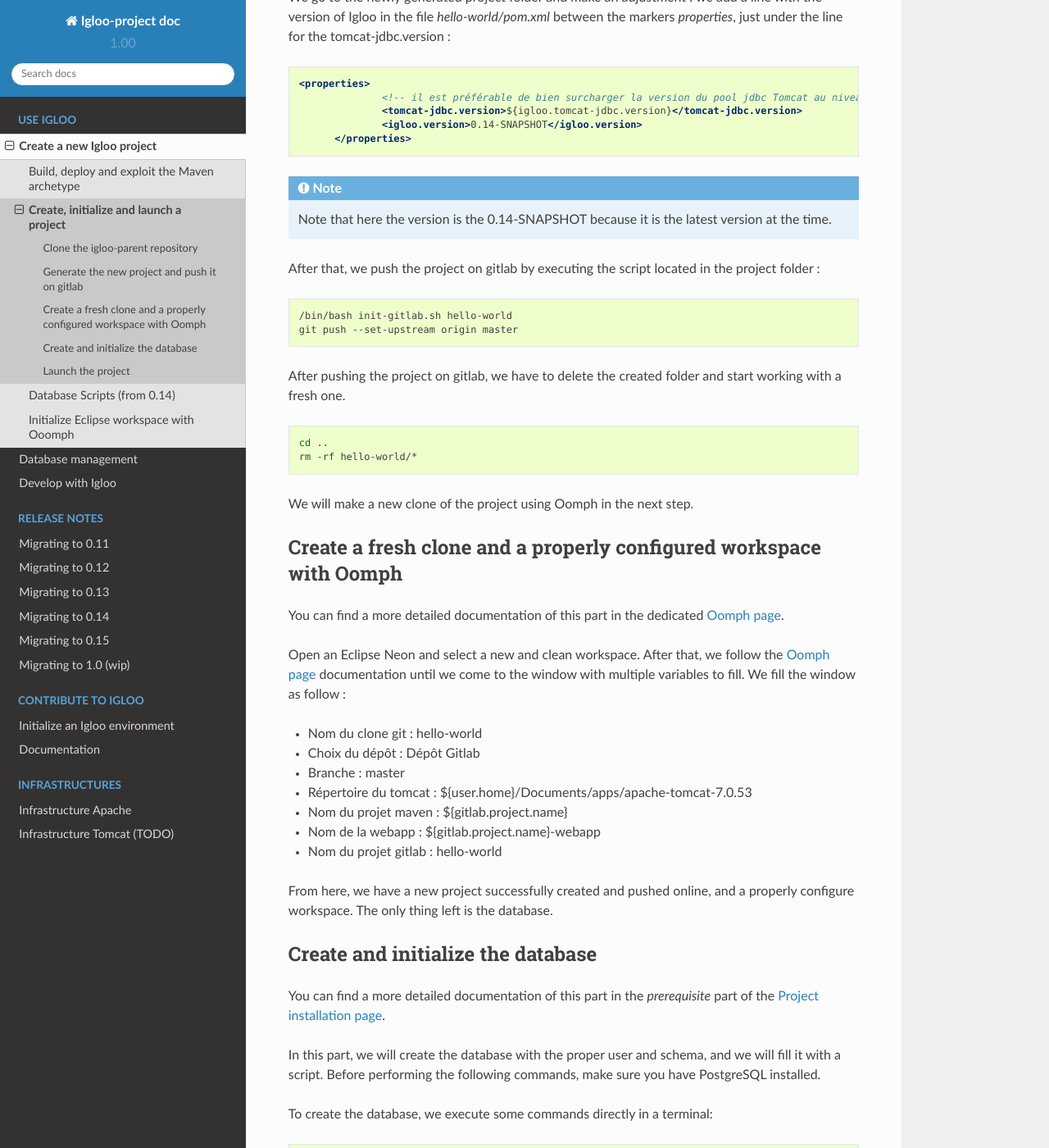
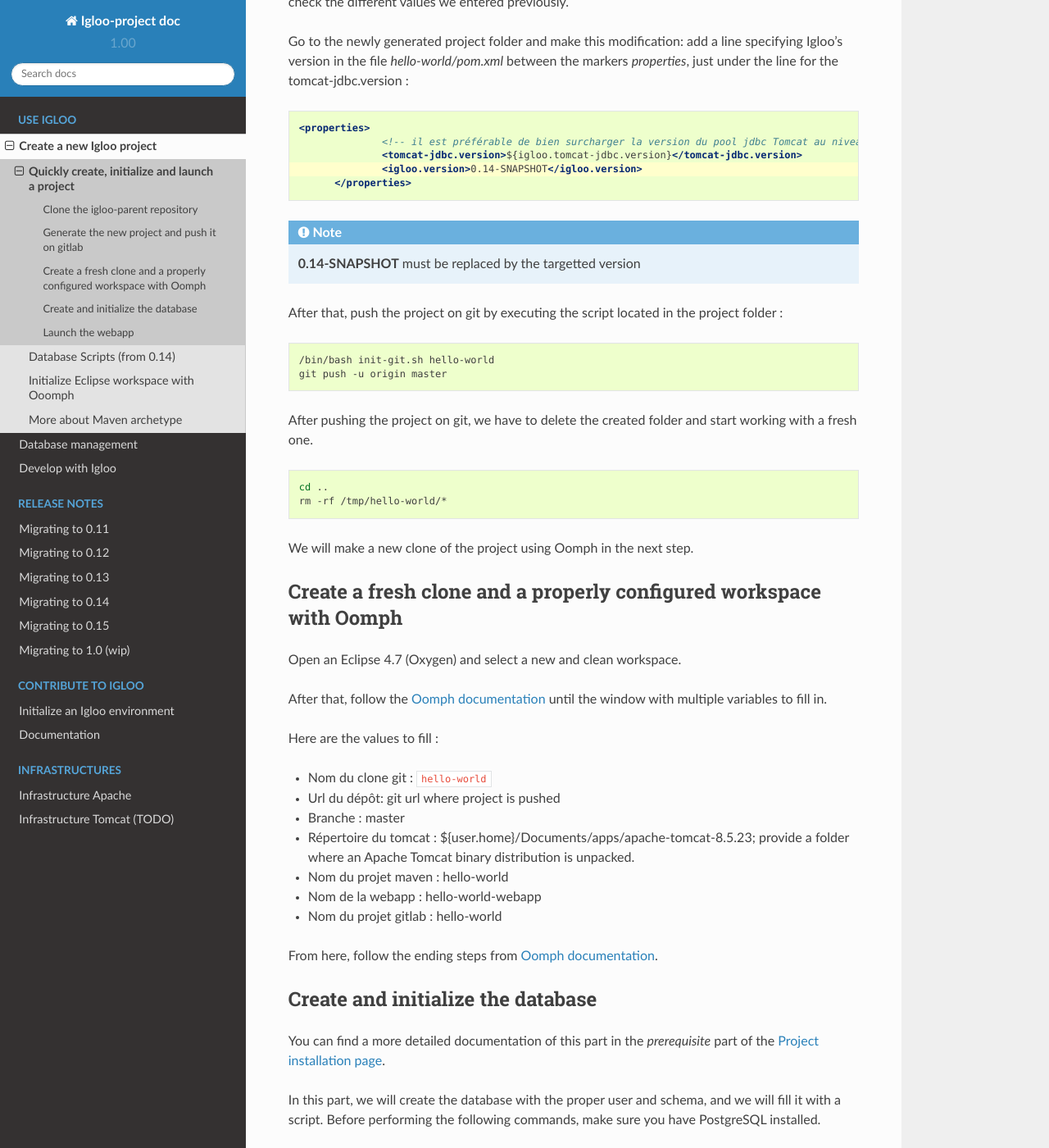
Before and after one commit to igloo-project/igloo-doc, a Sphinx documentation site: the page built from source/usage/bootstrap/create-initialize-project-workflow.rst, in a window 1280 px wide and 1400 px high, scrolled down 881 px. Shown: the whole window at 82% size. Built offline with Sphinx 7.4.7 and the Read the Docs theme 2.0.0, drawn with Linux system fonts in a browser that asks for light colours; some of the changed text lies outside the part shown.

Commit message:
updated quickstart documentation

```diff
--- a/source/usage/bootstrap/create-initialize-project-workflow.rst
+++ b/source/usage/bootstrap/create-initialize-project-workflow.rst
@@ -1,5 +1,7 @@
-Create, initialize and launch a project
-=======================================
+.. _quick-initialization:
+
+Quickly create, initialize and launch a project
+===============================================
 
 In this page, we will follow the complete workflow to properly create a project, starting from nothing
 to finally be able to run the project on a server.
@@ -18,18 +20,17 @@ First of all, clone the igloo-parent project :
 Generate the new project and push it on gitlab
 ----------------------------------------------
 
-You can find a more detailed documentation of this part here_.
-
-.. _here: use-maven-archetype.html
+.. note:: You can find a more detailed documentation of this :ref:`part <more-about-maven-archetype>`.
 
 In order to generate the project, we need to build the archetype :
+
 
 .. code-block:: bash
 
   cd ~/git/igloo-parent/basic-application
   ./build-and-push-archetype.sh ../basic-application/ local
 
-After that, we place ourselves in /tmp and we generate the project :
+After that, in ``/tmp`` folder, we generate the project using maven archetype plugin:
 
 
 .. code-block:: bash
@@ -37,15 +38,16 @@ After that, we place ourselves in /tmp and we generate the project :
   cd /tmp
   mvn archetype:generate -DarchetypeVersion=X.X -DarchetypeCatalog=local -DartifactId=hello-world -DgroupId=fr.hello.world -Dversion=0.1-SNAPSHOT -Dpackage=fr.hello.world -DarchetypeApplicationNamePrefix="HelloWorld" -DarchetypeSpringAnnotationValuePrefix="helloWorld" -DarchetypeFullApplicationName="Customer - Hello World" -DarchetypeDatabasePrefix=hello_world -DarchetypeDataDirectory=hello-world
 
-The script asks what archetype we want to use, we choose the number corresponding
-to local, and validate the different values we entered previously.
 
-We go to the newly generated project folder and make an adjustment :
-we add a line with the version of Igloo in the
+The script asks what archetype we want to use. Choose the number corresponding
+to local, and check the different values we entered previously.
+
+Go to the newly generated project folder and make this modification: add a line specifying Igloo's version in the
 file `hello-world/pom.xml` between the markers `properties`, just under the line
 for the tomcat-jdbc.version :
 
 .. code-block:: xml
+  :emphasize-lines: 4
 
   <properties>
 		<!-- il est préférable de bien surcharger la version du pool jdbc Tomcat au niveau du projet en fonction de la version de Tomcat -->
@@ -53,47 +55,47 @@ for the tomcat-jdbc.version :
 		<igloo.version>0.14-SNAPSHOT</igloo.version>
 	</properties>
 
-.. note::
-  Note that here the version is the 0.14-SNAPSHOT because it is the latest version at the time.
+.. note:: **0.14-SNAPSHOT** must be replaced by the targetted version
 
-After that, we push the project on gitlab by executing the script located in the project folder :
+After that, push the project on git by executing the script located in the project folder :
 
 .. code-block:: bash
 
-  /bin/bash init-gitlab.sh hello-world
-  git push --set-upstream origin master
+  /bin/bash init-git.sh hello-world
+  git push -u origin master
 
-After pushing the project on gitlab, we have to delete the created folder and
+After pushing the project on git, we have to delete the created folder and
 start working with a fresh one.
 
 .. code-block:: bash
 
   cd ..
-  rm -rf hello-world/*
+  rm -rf /tmp/hello-world/*
 
 We will make a new clone of the project using Oomph in the next step.
+
 
 Create a fresh clone and a properly configured workspace with Oomph
 -------------------------------------------------------------------
 
-You can find a more detailed documentation of this part in the dedicated `Oomph page`_.
-
 .. _Oomph page: install-oomph.html
 
-Open an Eclipse Neon and select a new and clean workspace. After that, we follow the
-`Oomph page`_ documentation until we come to the window with multiple variables
-to fill. We fill the window as follow :
+Open an Eclipse 4.7 (Oxygen) and select a new and clean workspace.
 
-* Nom du clone git : hello-world
-* Choix du dépôt : Dépôt Gitlab
+After that, follow the :ref:`Oomph documentation <oomph-project-init>` until the window with multiple variables to fill in.
+
+Here are the values to fill :
+
+* Nom du clone git : ``hello-world``
+* Url du dépôt: git url where project is pushed
 * Branche : master
-* Répertoire du tomcat : ${user.home}/Documents/apps/apache-tomcat-7.0.53
-* Nom du projet maven : ${gitlab.project.name}
-* Nom de la webapp : ${gitlab.project.name}-webapp
+* Répertoire du tomcat : ${user.home}/Documents/apps/apache-tomcat-8.5.23; provide a folder where
+  an Apache Tomcat binary distribution is unpacked.
+* Nom du projet maven : hello-world
+* Nom de la webapp : hello-world-webapp
 * Nom du projet gitlab : hello-world
 
-From here, we have a new project successfully created and pushed online, and a
-properly configure workspace. The only thing left is the database.
+From here, follow the ending steps from :ref:`Oomph documentation <oomph-project-init>`.
 
 Create and initialize the database
 ----------------------------------
@@ -119,29 +121,19 @@ To create the database, we execute some commands directly in a terminal:
   #Here you are connected to the database as the user hello_world
   CREATE SCHEMA hello_world;
 
-.. note::
-  Use the name of the project for the password (here: hello_world)
+.. note:: Use the name of the project for the password (here: hello_world)
 
-After that we have to enable an option which will allow our the project to create new entities in the database.
-To do so, in the file `hello-world-core/src/main/filters/development.properties` we have to
-switch the line **maven.hibernate.hbm2ddl.auto=none** to :
+After that we have to enable an option which will allow the project to create new entities in the database.
 
-.. code-block:: xml
 
-  maven.hibernate.hbm2ddl.auto=update
+Launch the webapp
+-----------------
 
-To make sure the new property is taken into account, we refresh the project (in Eclipse : menu Project -> Clean...).
+Now we have all the tools properly configurated and ready to run our project.
 
-Finally, we fill our database with the script HelloWorldInitFromExcelMain.java especially written for this.
-We just right click on it in Eclipse and Run as Java Application.
+To do that, we just start Tomcat in Eclipse (if you don't have the server view : **Window -> Show view -> Other -> Server/Servers**).
 
-Launch the project
-------------------
-
-Now we have all the tools properly configurated and ready to run our project. To do that,
-we just start the server tomcat7 in Eclipse (if you don't have the server view : Window -> Show view -> Other -> Server/Servers).
 To access to our project, we can go to http://localhost:8080/ .
 To access the console, the address is http://localhost:8080/console/ .
 
-.. note::
-  Until you change it, the login/password for the project and the project's console is admin/admin.
+.. note:: Until you change it, the login/password for the project and the project's console is admin/admin.
--- a/source/usage/initialization.rst
+++ b/source/usage/initialization.rst
@@ -7,7 +7,7 @@ Create a new Igloo project
    :maxdepth: 1
    :caption: Content
 
-   bootstrap/use-maven-archetype.md
    bootstrap/create-initialize-project-workflow.rst
    bootstrap/database-scripts.rst
    bootstrap/initialize-with-oomph.rst
+   bootstrap/use-maven-archetype.md
```
Also changed, not shown: source/usage/bootstrap/initialize-with-oomph.rst (+26 -13 lines), source/usage/bootstrap/use-maven-archetype.md (deleted, +0 -61 lines), source/usage/bootstrap/use-maven-archetype.rst (added, +71 -0 lines).
